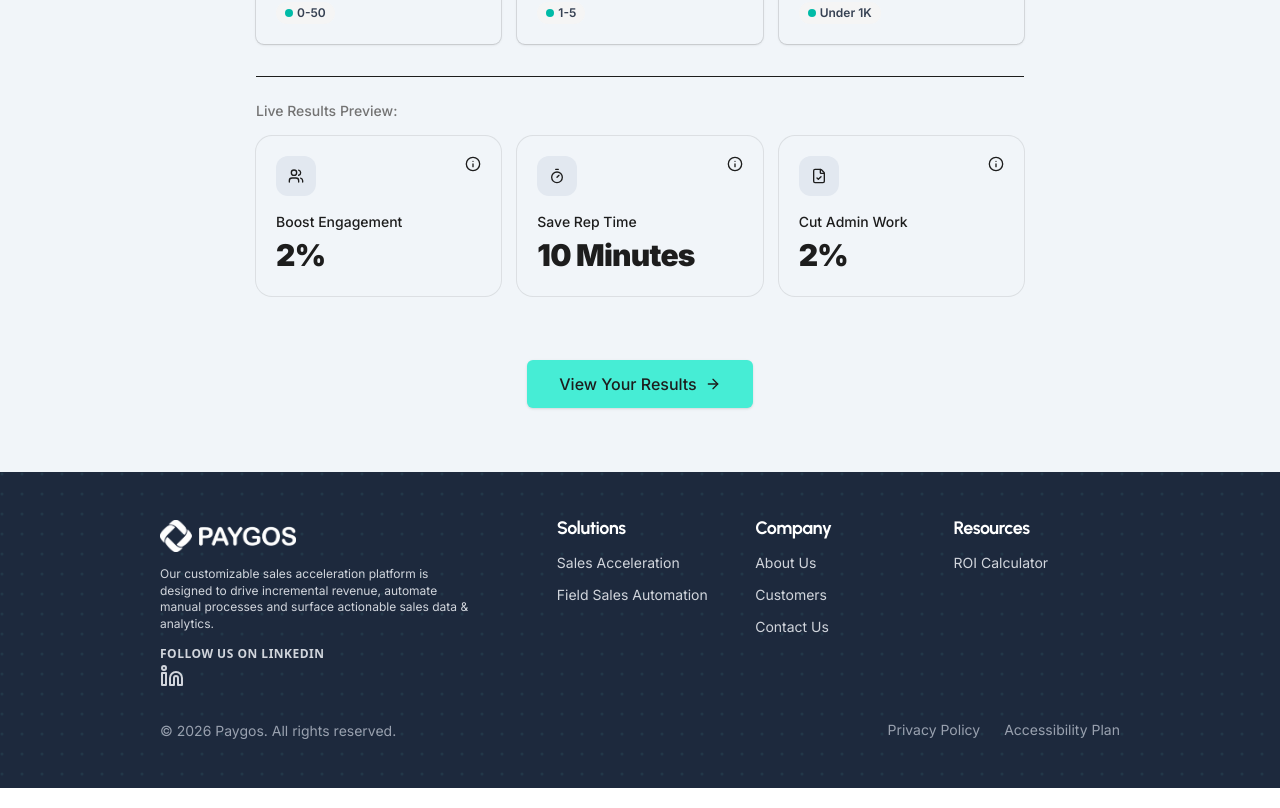
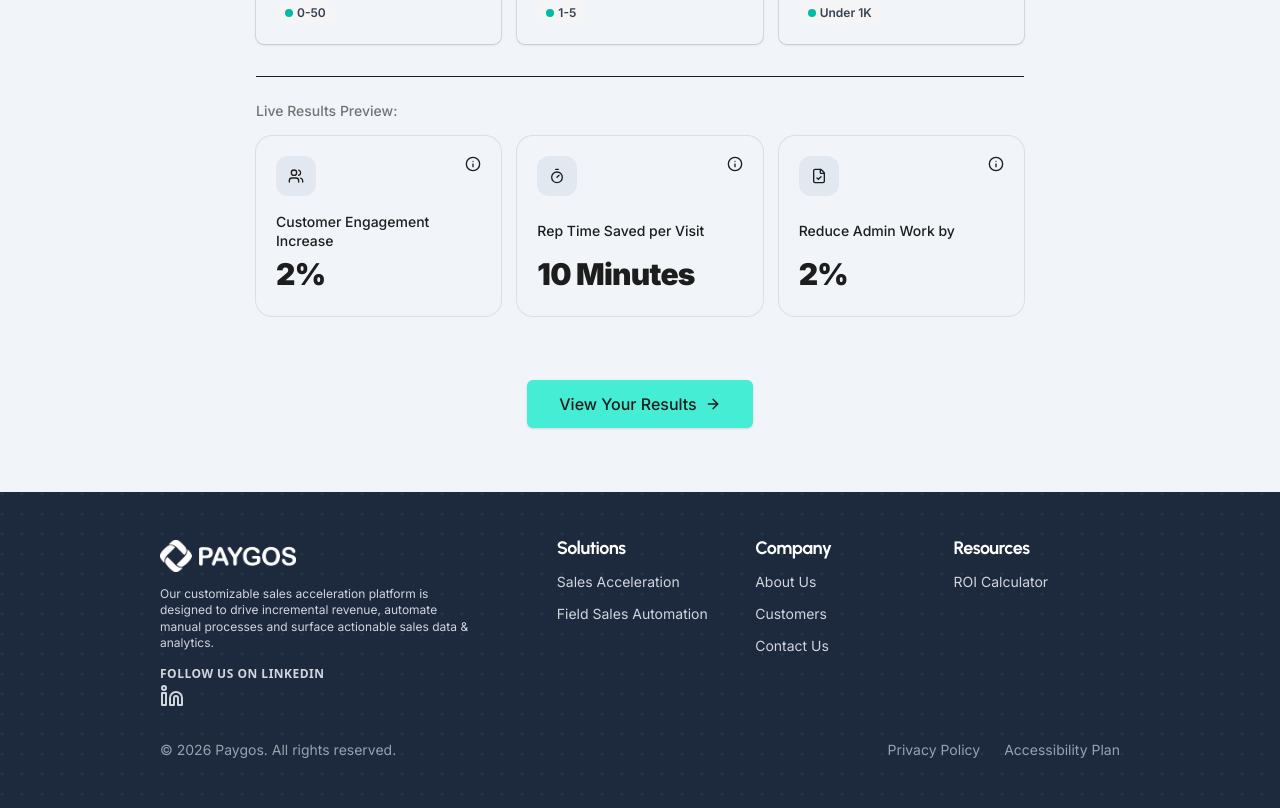
Before and after one commit to carelmaeda/paygos-v2, a Next.js app: page /roi in a window 1280 px wide. Shown: the part 820-1628 px from the top of the page. Built offline with nearby package versions, Linux system fonts and the light colour scheme.

Commit message:
fix: ROI card

```diff
--- a/src/components/roi/ResultCard.tsx
+++ b/src/components/roi/ResultCard.tsx
@@ -16,7 +16,7 @@ interface Props {
 
 export function ResultCard({ label, value, tooltip, icon: Icon }: Props) {
   return (
-    <article className="group relative flex flex-1 flex-col rounded-2xl p-5 ring-1 ring-black/10 transition-all hover:bg-teal-100 hover:ring-teal-300">
+    <article className="group relative flex flex-1 flex-col justify-between rounded-2xl p-5 ring-1 ring-black/10 transition-all hover:bg-teal-100 hover:ring-teal-300">
       <Tooltip>
         <TooltipTrigger asChild>
           <button
--- a/src/components/roi/constants.ts
+++ b/src/components/roi/constants.ts
@@ -35,7 +35,7 @@ export interface ResultMetric {
 export const RESULT_METRICS: ResultMetric[] = [
   {
     key: "engagementIncrease",
-    label: "Boost Engagement",
+    label: "Customer Engagement Increase",
     tooltip:
       "Estimated increase in customer interactions based on your team size and distribution network.",
     icon: Users,
@@ -43,7 +43,7 @@ export const RESULT_METRICS: ResultMetric[] = [
   },
   {
     key: "salesRepHoursSaved",
-    label: "Save Rep Time",
+    label: "Rep Time Saved per Visit",
     tooltip:
       "Time your sales reps save per customer visit through streamlined workflows and automation.",
     icon: Timer,
@@ -51,7 +51,7 @@ export const RESULT_METRICS: ResultMetric[] = [
   },
   {
     key: "adminHoursSaved",
-    label: "Cut Admin Work",
+    label: "Reduce Admin Work by",
     tooltip: "Percentage reduction in administrative tasks through automation.",
     icon: FileCheck,
     primaryFor: ["sales", "fsa"],
--- a/src/components/sections/solutions/FieldSales.tsx
+++ b/src/components/sections/solutions/FieldSales.tsx
@@ -12,7 +12,7 @@ const FEATURES = [
     title: "Empower Reps. Execute Flawlessly.",
     description:
       "Smart territory planning, automated scheduling, and real-time data capture that turn every store visit into a revenue opportunity.",
-    image: "https://images.unsplash.com/photo-1627820751059-43001b92c076",
+    image: "/solutions/sales-rep1.webp",
     href: "/fsa",
   },
   {
```
